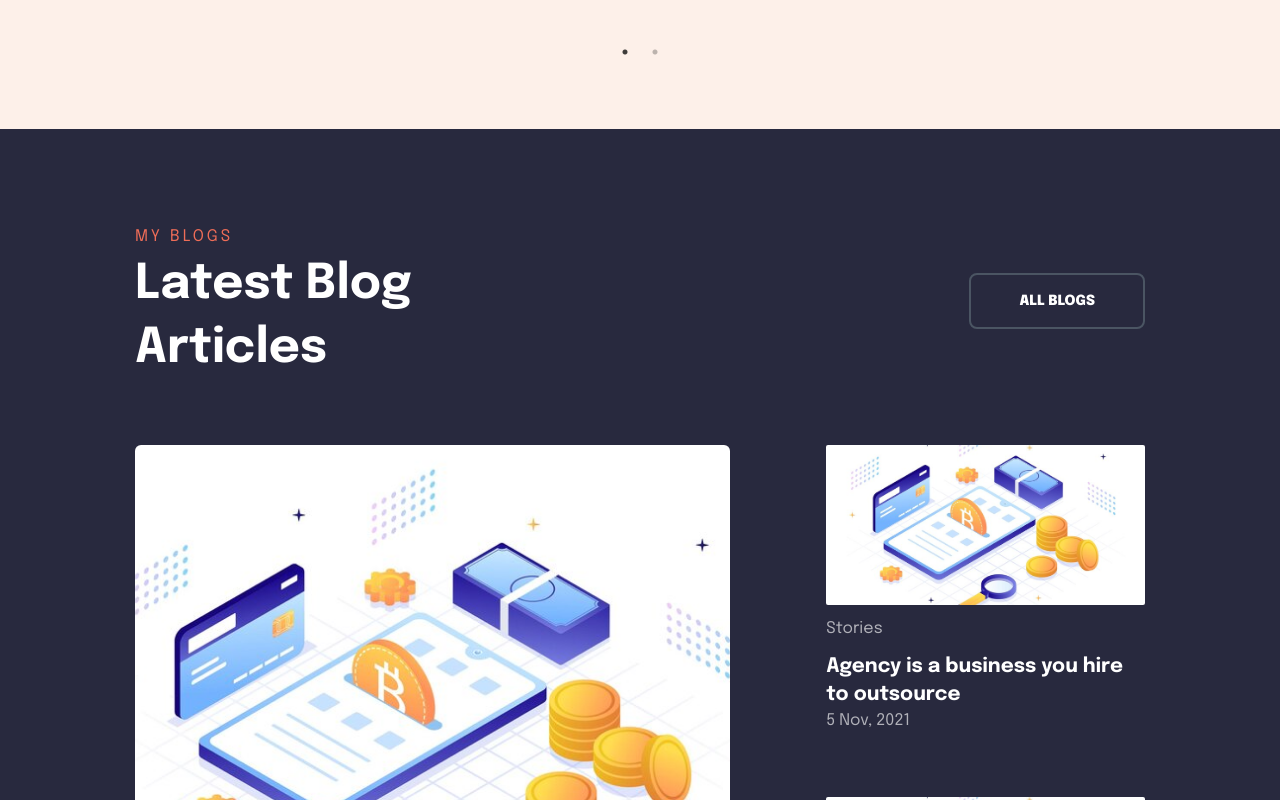
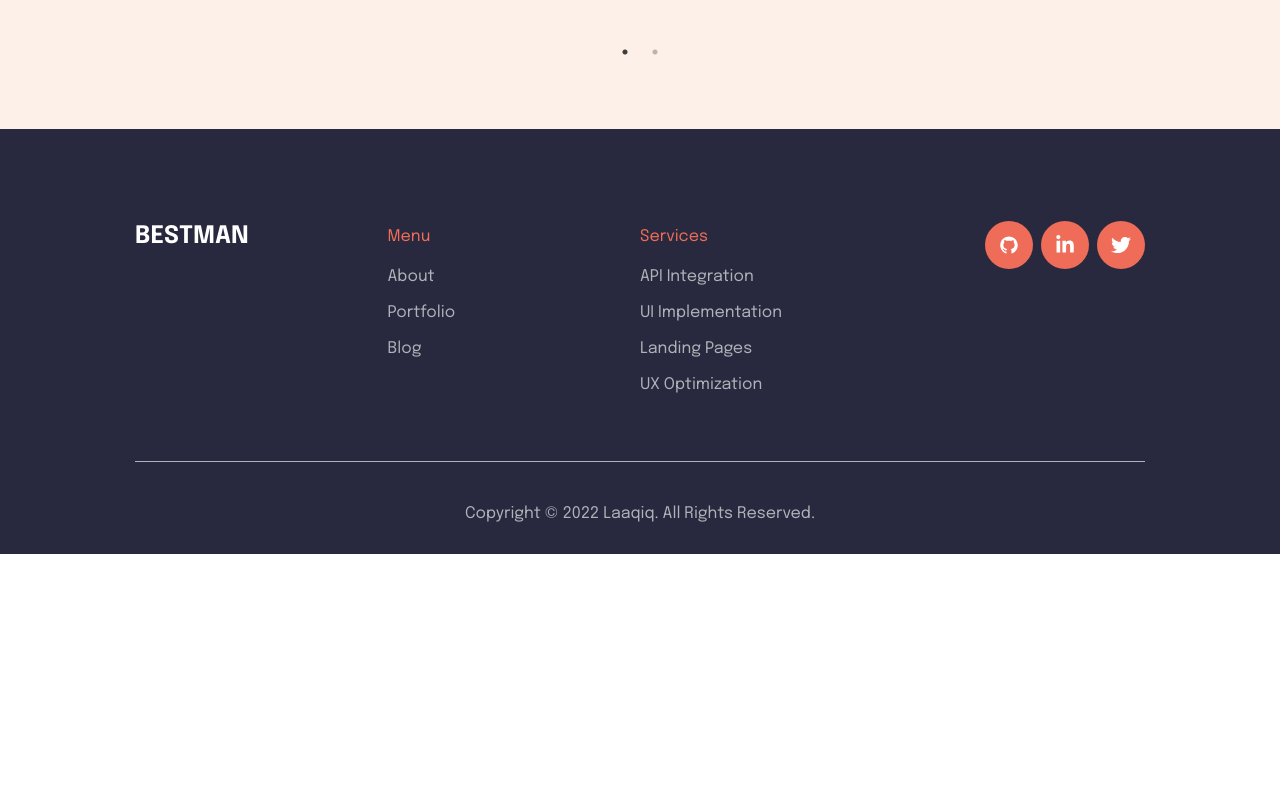
Before and after one commit to aiyeola/Portfolio, a Next.js app: page / in a window 1280 px wide. Shown: the part 4620-5420 px from the top of the page. After the commit the page ends 5174 px from the top, so only its background shows below. Built offline with nearby package versions, Linux system fonts and the light colour scheme.

Commit message:
Added Footer

```diff
--- a/components/IconCircle.jsx
+++ b/components/IconCircle.jsx
@@ -6,6 +6,7 @@ const IconCircle = ({
   icon = "/images/icons/service.png",
   size = "",
   link = "",
+  children,
 }) => {
   const variantStyle =
     variant === "dark"
@@ -26,14 +27,14 @@ const IconCircle = ({
           <div
             className={`hover:scale-90 duration-200 flex justify-center items-center rounded-full ${variantStyle} ${sizeStyle}`}
           >
-            <img src={icon} alt="" />
+            {children ? children : <img src={icon} alt="" />}
           </div>
         </Link>
       ) : (
         <div
           className={` flex justify-center items-center rounded-full ${variantStyle} ${sizeStyle}`}
         >
-          <img src={icon} alt="" />
+          {children ? children : <img src={icon} alt="" />}
         </div>
       )}
     </div>
--- a/components/Layout/Footer.jsx
+++ b/components/Layout/Footer.jsx
@@ -1,7 +1,76 @@
+import { IconCircle } from "components";
+import Link from "next/link";
 import React from "react";
+import { AiFillGithub } from "react-icons/ai";
+import { FaLinkedinIn, FaTwitter } from "react-icons/fa";
 
 const Footer = () => {
-  return <div>Footer</div>;
+  return (
+    <div className="px-8  pt-[92px] pb-7 lg:px-[135px] bg-dark-bg">
+      <div className=" md:grid grid-cols-4 text-center md:text-left">
+        <div className="mb-16">
+          <p className="text-white font-bold uppercase text-2xl">Bestman</p>
+        </div>
+        <div className="flex flex-col space-y-3 text-light-gray mb-16">
+          <h5 className="h5">Menu</h5>
+          <Link href="#">
+            <span className="hover:text-white duration-300 cursor-pointer">
+              About
+            </span>
+          </Link>
+          <Link href="#">
+            <span className="hover:text-white duration-300 cursor-pointer">
+              Portfolio
+            </span>
+          </Link>
+          <Link href="#">
+            <span className="hover:text-white duration-300 cursor-pointer">
+              Blog
+            </span>
+          </Link>
+        </div>
+        <div className="flex flex-col space-y-3 text-light-gray mb-16">
+          <h5 className="h5">Services</h5>
+          <Link href="#">
+            <span className="hover:text-white duration-300 cursor-pointer">
+              API Integration
+            </span>
+          </Link>
+          <Link href="#">
+            <span className="hover:text-white duration-300 cursor-pointer">
+              UI Implementation
+            </span>
+          </Link>
+          <Link href="#">
+            <span className="hover:text-white duration-300 cursor-pointer">
+              Landing Pages
+            </span>
+          </Link>
+          <Link href="#">
+            <span className="hover:text-white duration-300 cursor-pointer">
+              UX Optimization
+            </span>
+          </Link>
+        </div>
+        <div className="flex space-x-2 justify-center md:justify-end mb-16">
+          <IconCircle size="sm">
+            <AiFillGithub fontSize="20px" color="white" />
+          </IconCircle>
+          <IconCircle size="sm">
+            <FaLinkedinIn fontSize="20px" color="white" />
+          </IconCircle>
+          <IconCircle size="sm">
+            <FaTwitter fontSize="20px" color="white" />
+          </IconCircle>
+        </div>
+      </div>
+      <div className="border-t-[1px] border-t-light-gray pt-10 flex justify-center">
+        <p className="text-light-gray text-xs sm:text-sm md:text-base">
+          Copyright © 2022 Laaqiq. All Rights Reserved.
+        </p>
+      </div>
+    </div>
+  );
 };
 
 export default Footer;
--- a/components/Layout/Layout.jsx
+++ b/components/Layout/Layout.jsx
@@ -1,4 +1,5 @@
 import React from "react";
+import Footer from "./Footer";
 import Navigation from "./Navigation";
 
 const Layout = ({ children }) => {
@@ -6,6 +7,7 @@ const Layout = ({ children }) => {
     <div>
       {/* <Navigation /> */}
       {children}
+      <Footer />
     </div>
   );
 };
--- a/pages/index.js
+++ b/pages/index.js
@@ -24,7 +24,7 @@ export default function Home() {
         <TopSkills />
         <CallToAction />
         <TestimonialSection />
-        <RecentBlogsSection />
+        {/* <RecentBlogsSection /> */}
       </div>
     </Layout>
   );
```
